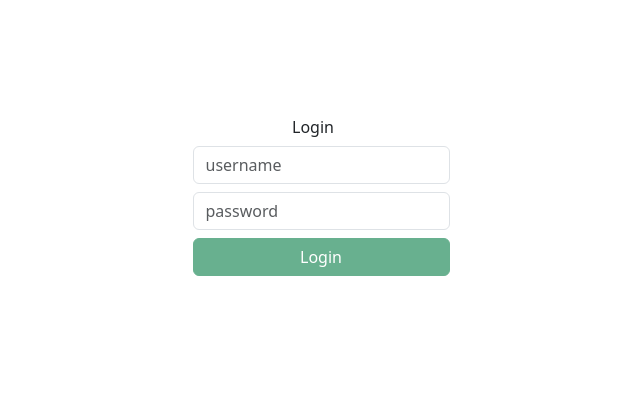
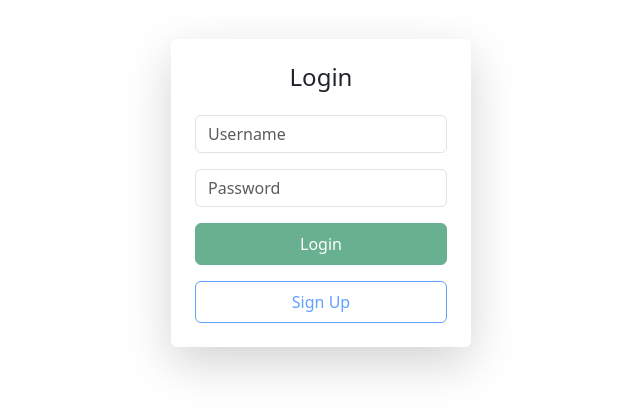
Before and after one commit to mominkas/dungeon-compendium, a React (Vite) app in the folder frontend/: page /login in a window 1280 px wide. Shown: the part 287-702 px from the top of the page, without its empty margins (319-959 px from the left). Built offline with nearby package versions, Linux system fonts and the light colour scheme.

Commit message:
user signup

```diff
--- a/frontend/src/pages/LoginPage.tsx
+++ b/frontend/src/pages/LoginPage.tsx
@@ -1,12 +1,15 @@
 import React, { useState } from "react";
 import LoginService from "../services/LoginService";
-import { Button, Form, FormControl } from "react-bootstrap";
+import { Alert, Button, Form, FormControl } from "react-bootstrap";
 import { useNavigate } from "react-router-dom";
 
 const LoginPage = () => {
   const [form, setForm] = useState({ username: "", password: "" });
   const loginService = LoginService.getInstance();
-  const [failedLogin, setFailedLogin] = useState(false);
+  const [showAlert, setShowAlert] = useState(false);
+  const [alertVariant, setAlertVariant] = useState("");
+  const [alertMessage, setAlertMessage] = useState("");
+  const [onSignup, setOnSignup] = useState(false);
   const navigate = useNavigate();
 
   const handleChange = (e) => {
@@ -16,6 +19,13 @@ const LoginPage = () => {
     });
   };
 
+  const alertTimeout = () => {
+    setShowAlert(true);
+    setTimeout(() => {
+      setShowAlert(false);
+    }, 3000);
+  };
+
   const handleSubmit = async (e) => {
     e.preventDefault();
     const login = await loginService.login(form.username, form.password);
@@ -23,41 +33,147 @@ const LoginPage = () => {
     if (login) {
       navigate("/", { replace: true });
     } else {
-      setFailedLogin(true);
+      const msg = "Invalid user name or password";
+      setAlertMessage(msg);
+      setAlertVariant("danger");
+      alertTimeout();
     }
+  };
+
+  const handleSignupSubmit = async (e) => {
+    e.preventDefault();
+
+    try {
+      const result = await fetch(`http://localhost:5001/users/signup`, {
+        method: "POST",
+        headers: {
+          "Content-Type": "Application/json",
+        },
+        body: JSON.stringify({ name: form.username, password: form.password }),
+      });
+
+      const success = await result.json();
+      setAlertMessage(success.msg);
+      setAlertVariant("success");
+      alertTimeout();
+      setOnSignup(false);
+    } catch (error) {
+      console.error(error);
+      setAlertMessage("Failed to signup");
+      setAlertVariant("danger");
+      alertTimeout();
+    }
+  };
+
+  const singUpClick = () => {
+    setOnSignup(!onSignup);
   };
 
   const canSubmit = form.username && form.password;
 
   return (
-    <div className="d-flex flex-column justify-content-center align-content-center">
-      <h6 className="custom-h6-label">Login</h6>
+    <div className="d-flex">
+      {!onSignup && (
+        <div
+          className="bg-white p-4 rounded shadow-lg"
+          style={{ width: "300px" }}
+        >
+          <h4 className="text-center mb-4">Login</h4>
+          <Form className="d-flex flex-column gap-3" onSubmit={handleSubmit}>
+            <FormControl
+              type="text"
+              name="username"
+              value={form.username}
+              onChange={handleChange}
+              placeholder="Username"
+              className="py-2"
+            />
+            <FormControl
+              type="password"
+              name="password"
+              value={form.password}
+              onChange={handleChange}
+              placeholder="Password"
+              className="py-2"
+            />
+            <Button
+              variant="success"
+              type="submit"
+              disabled={!canSubmit}
+              className="py-2"
+            >
+              Login
+            </Button>
+            <Button
+              variant="outline-primary"
+              disabled={!canSubmit}
+              className="py-2"
+              onClick={singUpClick}
+            >
+              Sign Up
+            </Button>
+          </Form>
+        </div>
+      )}
+      {onSignup && (
+        <div
+          className="bg-white p-4 rounded shadow-lg"
+          style={{ width: "300px" }}
+        >
+          <h4 className="text-center mb-4">Sign Up</h4>
           <Form
-        className="d-flex flex-column justify-content-center gap-2"
-        onSubmit={handleSubmit}
+            className="d-flex flex-column gap-3"
+            onSubmit={handleSignupSubmit}
           >
             <FormControl
               type="text"
               name="username"
               value={form.username}
               onChange={handleChange}
-          placeholder="username"
+              placeholder="Username"
+              className="py-2"
             />
             <FormControl
               type="password"
               name="password"
               value={form.password}
               onChange={handleChange}
-          placeholder="password"
+              placeholder="Password"
+              className="py-2"
             />
             <Button
-          className="btn btn-success custom-add-btn"
+              variant="success"
               type="submit"
               disabled={!canSubmit}
+              className="py-2"
             >
-          Login
+              Sign Up
+            </Button>
+            <Button
+              variant="outline-primary"
+              disabled={!canSubmit}
+              className="py-2"
+              onClick={singUpClick}
+            >
+              Return to Login
             </Button>
           </Form>
+        </div>
+      )}
+      {showAlert && (
+        <Alert
+          show={showAlert}
+          variant={alertVariant}
+          style={{
+            position: "fixed",
+            bottom: "20px",
+            right: "20px",
+            zIndex: 9999,
+          }}
+        >
+          {alertMessage}
+        </Alert>
+      )}
     </div>
   );
 };
--- a/frontend/src/services/LoginService.ts
+++ b/frontend/src/services/LoginService.ts
@@ -47,7 +47,8 @@ class LoginService {
             return true
 
         } catch (error) {
-            throw new Error("Failed to login: " + error)
+           console.error("Failed to login: " + error)
+           return false
         }
     }
 
```
Lines whose indentation alone changed are shown as unchanged.
